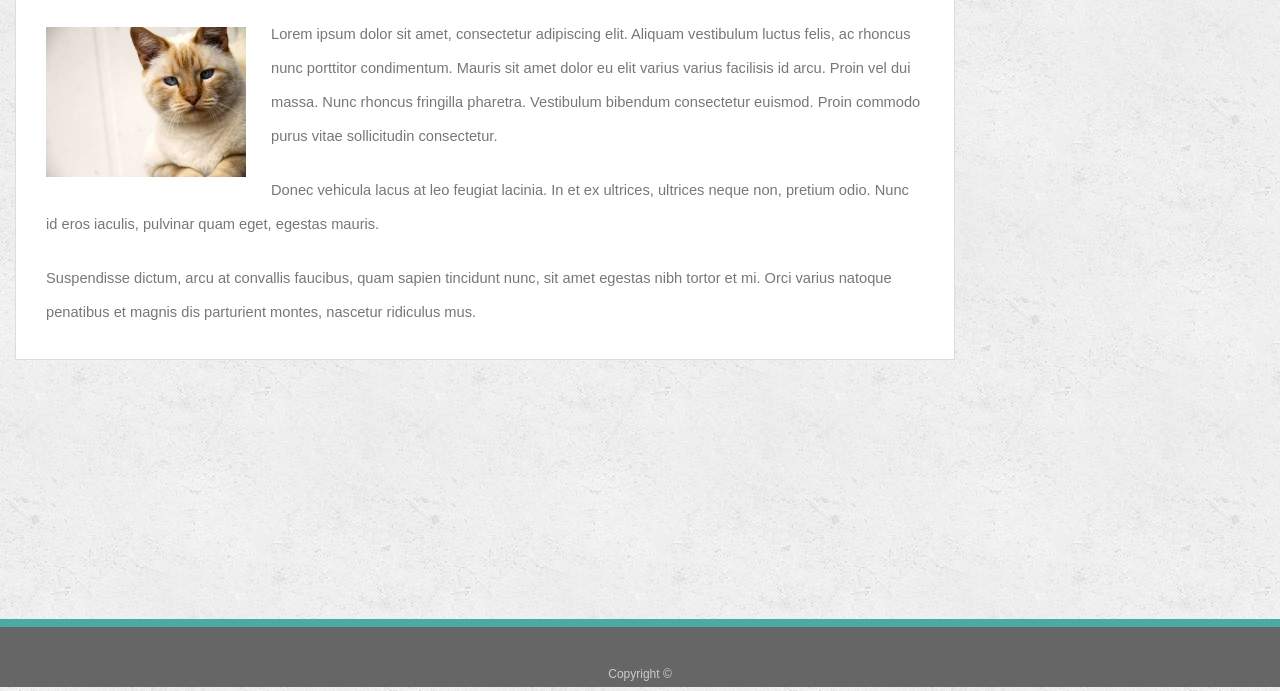
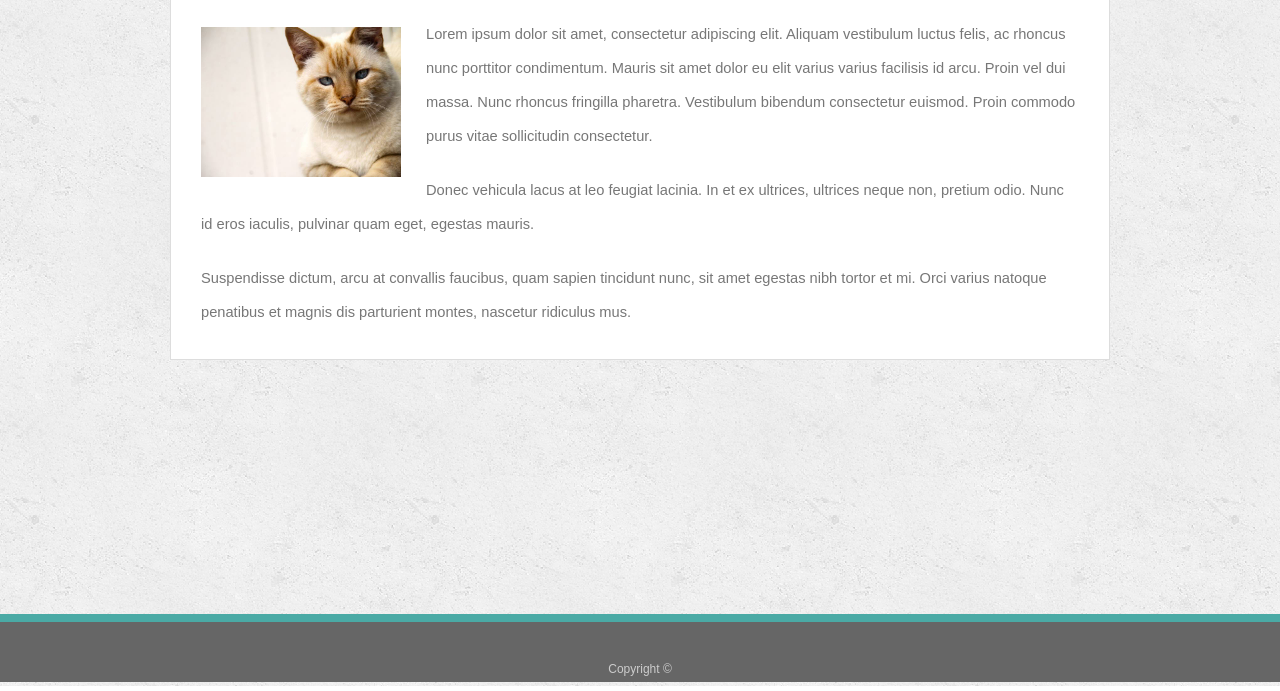
Before and after one commit to roigme/Responsive-Portfolio, a plain HTML site: page index.html in a window 1280 px wide. Shown: the part 238-929 px from the top of the page. Drawn offline with Linux system fonts and the light colour scheme.

Commit message:
fixed centering of container div past 960 pixels

```diff
--- a/assets/css/style.css
+++ b/assets/css/style.css
@@ -295,3 +295,14 @@ input[type=submit] {
 p {
   font-size: 11pt;
 }
+
+@media only screen and (min-width: 960px) {
+
+
+/* Quick fix to center past 960px */
+#main-container {
+
+  margin: auto;
+}
+
+}
```
